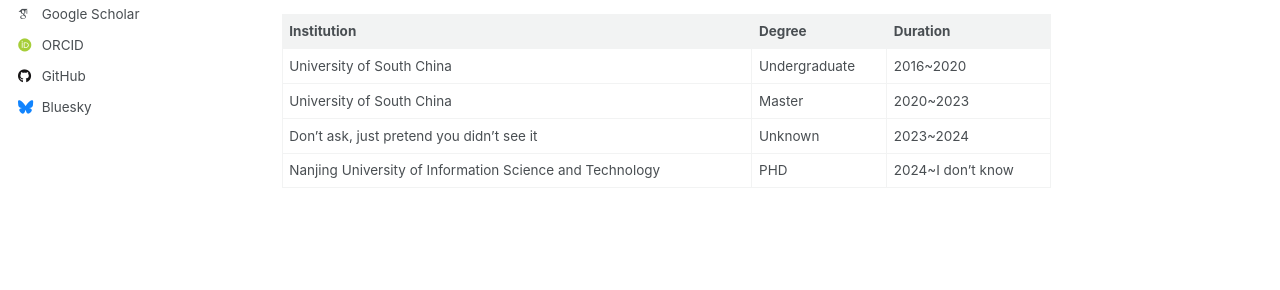
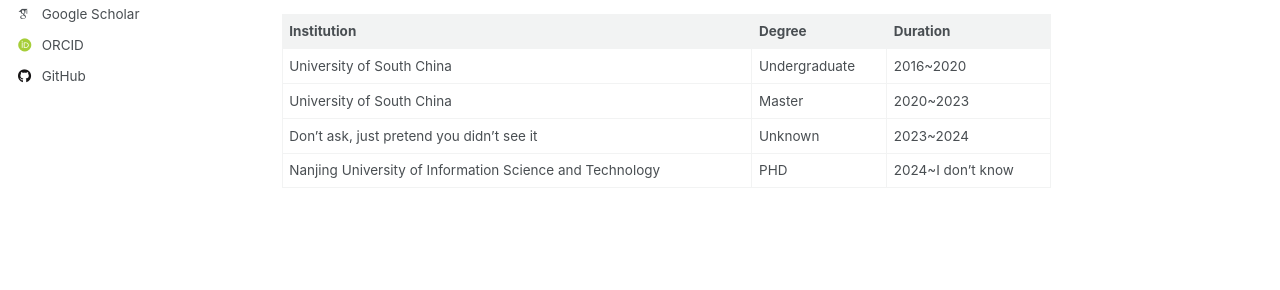
Before and after one commit to zqzhaolab/zqzhaolab.github.io, a Jekyll site: the page built from _pages/about.md, in a window 1280 px wide. Shown: the part 459-749 px from the top of the page. Built offline with Jekyll 4.4.1, drawn with Linux system fonts in a browser that asks for light colours; some web fonts are replaced; a script that is not in the unit is left out.

Commit message:
Update _config.yml

```diff
--- a/_config.yml
+++ b/_config.yml
@@ -52,7 +52,7 @@ author:
 
   # Social media
   artstation       : # Username
-  bluesky          : "bsky.app" # Replace this with you Bluesky username
+  bluesky          : #"bsky.app" # Replace this with you Bluesky username
   facebook         : # Username
   flickr           : # Username
   foursquare       : # Username
```
